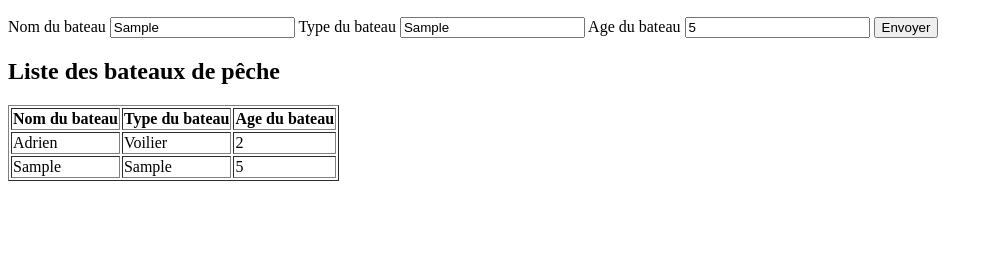
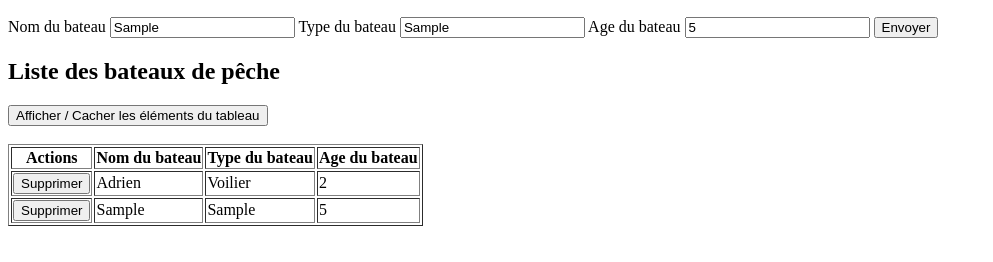
Before and after one commit to kevinniel/js-cnam-nantes, a plain HTML site: page index.html in a window 1280 px wide. Both pictures are taken after typing "Sample", "Sample", "5" into the empty fields and a click on the button "Envoyer". Shown: the part 110-372 px from the top of the page, without its empty margins (0-993 px from the left). Drawn offline with nearby package versions, Linux system fonts and the light colour scheme.

Commit message:
suppression de ligne

```diff
--- a/index.html
+++ b/index.html
@@ -20,9 +20,14 @@
 
 	<h2>Liste des bateaux de pêche</h2>
 
+	<button id="toggle">Afficher / Cacher les éléments du tableau</button>
+
+	<br><br>
+
 	<table border="1">
 		<thead>
 			<tr>
+				<th>Actions</th>
 				<th>Nom du bateau</th>
 				<th>Type du bateau</th>
 				<th>Age du bateau</th>
@@ -30,6 +35,7 @@
 		</thead>
 		<tbody id="content">
 			<tr>
+				<td><button class="delete">Supprimer</button></td>
 				<td>Adrien</td>
 				<td>Voilier</td>
 				<td>2</td>
@@ -58,6 +64,20 @@
 				// j'empêche le rechargement de la page
 				event.preventDefault();
 
+				add_table_line();
+			});
+
+			$('button#toggle').on('click', function(){
+				// console.log('toggletoimeme');
+				$('#content').slideToggle();
+			});
+
+			$(document).on('click', 'button.delete', function(){
+				console.log('delete');
+				$(this).parent().parent().remove();
+			});
+
+			function add_table_line() {
 				// je récupère les informations du formulaire
 				var name = $('input[name="name"]').val();
 				var age = $('input[name="age"]').val();
@@ -66,7 +86,7 @@
 				console.log(name, age, type);
 
 				// j'intègre au tableau les informations récupérées
-				var new_content = "<tr><td>";
+				var new_content = "<tr><td><button class=\"delete\">Supprimer</button></td><td>";
 				new_content += name;
 				new_content += "</td><td>";
 				new_content += type;
@@ -76,8 +96,7 @@
 
 				// console.log(new_content);
 				$("#content").append(new_content);
-
-			});
+			}
 
 		</script>
 	</footer>
```
